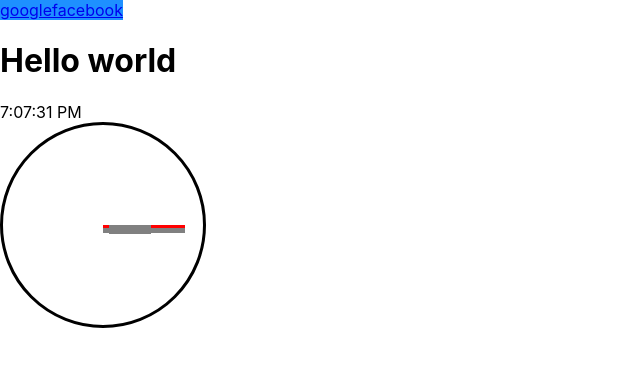
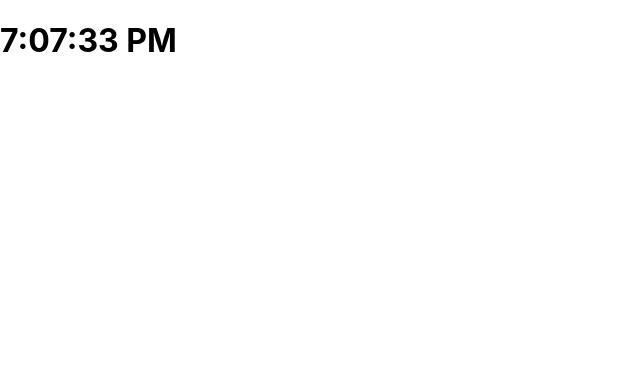
Before and after one commit to hamzaali81/Small-React-Project-Clock, a React (Create React App) app: page / in a window 1280 px wide. Shown: the top 366 px of the page, without its empty margins (0-640 px from the left). Built offline with nearby package versions, Linux system fonts and the light colour scheme.

Commit message:
Life Cycle event

```diff
--- a/src/Clock.js
+++ b/src/Clock.js
@@ -1,6 +1,7 @@
 import React,{Component} from 'react';
 import DigitalClock from './DigitalClock'
-import AnalogClock from './AnalogClock'
+import AnalogClock from './AnalogClock';
+import Logger from './Logger'
 //Two types of Componenet
 //Stateful
 //Stateless
@@ -9,7 +10,8 @@ class Clock extends Component{
 constructor(props){
     super(props)
     this.state={
-        currentTime: new Date().toLocaleTimeString()
+        currentTime: new Date().toLocaleTimeString(),
+        counter: 0
     }
     this.updateTime();
 }
@@ -18,7 +20,8 @@ updateTime(){
     setInterval(()=>{
         // this.state.currentTime
         this.setState({
-            currentTime: new Date().toLocaleTimeString()
+            currentTime: new Date().toLocaleTimeString(),
+            counter: this.state.counter + 1
 
         })
     },1000)
@@ -29,8 +32,10 @@ updateTime(){
         return(
             // <h1>{this.state.currentTime}</h1>
             <div>
-     <DigitalClock time={this.state.currentTime}/>
-        <AnalogClock time={this.state.currentTime}/>
+     {/* <DigitalClock time={this.state.currentTime}/>
+        <AnalogClock time={this.state.currentTime}/> */}
+
+        <Logger time={this.state.currentTime}/>
             </div>
 
             )
--- /dev/null
+++ b/src/Logger.js
@@ -0,0 +1,11 @@
+import React,{Component} from 'react';
+
+class Logger extends Component{
+    render(){
+        return (
+        <h1>{this.props.time}</h1>
+        )
+    }
+}
+
+export default Logger;
--- a/src/index.js
+++ b/src/index.js
@@ -19,9 +19,9 @@ import Clock from './Clock'
 
 ReactDOM.render(
   <div>
-    <TestClass link="www.google.com" linkText="google"/>
+    {/* <TestClass link="www.google.com" linkText="google"/>
     <TestClass link="www.fb.com" linkText="facebook"/>
-     <Myclass />
+     <Myclass /> */}
      <Clock />
   </div>,
     document.getElementById('root')
```
